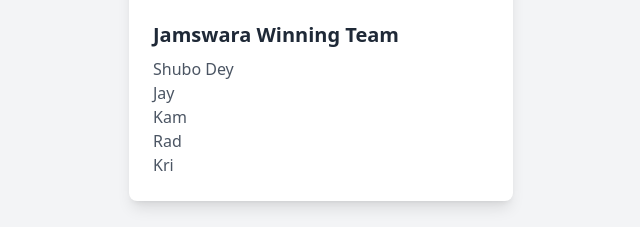
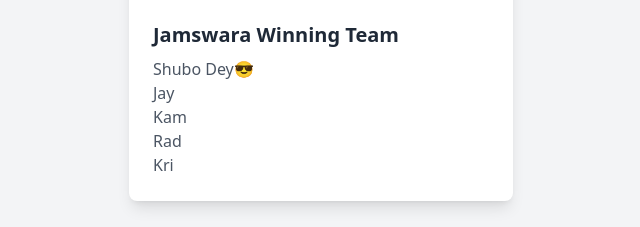
Before and after one commit to jamswara-tech/JMS-001-Calculator, a website: page public/index.html in a window 1280 px wide. Shown: the part 480-707 px from the top of the page, 319-959 px from the left. Drawn offline with nearby package versions, Linux system fonts and the light colour scheme.

Commit message:
added emoji after my name

```diff
--- a/public/index.html
+++ b/public/index.html
@@ -38,7 +38,7 @@
 
         <!-- Team member names list, now left-aligned -->
         <ul id="team" class="mt-2 text-left text-gray-600">
-            <li>Shubo Dey</li>
+            <li>Shubo Dey😎</li>
             <li>Jay</li>
             <li>Kam</li>
             <li>Rad</li>
```
